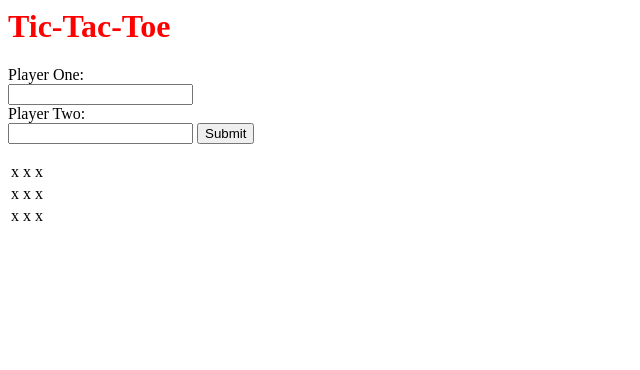
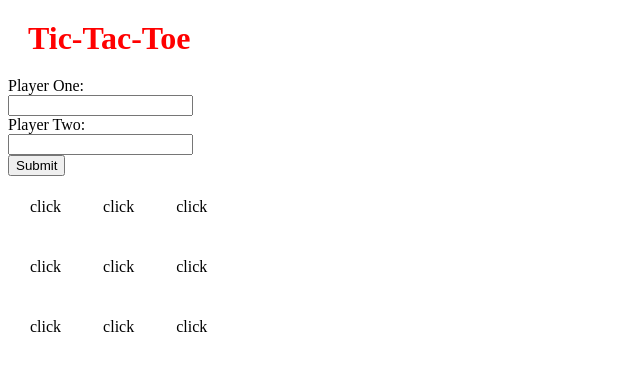
Before and after one commit to harmeetsingh029/arcade, a plain HTML site: page index.html in a window 1280 px wide. Shown: the whole page, without its empty margins (0-640 px from the left). Drawn offline with Linux system fonts and the light colour scheme.

Commit message:
added td ids and getnames function, updating renderstate

```diff
--- a/app.js
+++ b/app.js
@@ -7,6 +7,8 @@ let gameState = {
     ]
 }
 
+let currentPlayer = gameState.players[0]
+
 function buildInitialState(){
     for(let i = 0; i < 3; i++){
         for(let k = 0; k < 3; k++){
@@ -15,4 +17,41 @@ function buildInitialState(){
     }
 }
 
-let currentPlayer = gameState.players[0]
+function swapPlayer(){
+    if(currentPlayer === 'x'){
+        currentPlayer = gameState.players[1]
+    }
+    else{
+        currentPlayer = gameState.players[0]
+    }
+}
+
+
+
+
+function getNames(){
+    let playerNameOne = document.getElementById("playerOne")
+    let playerNameTWo = document.getElementById("playerTwo")
+    //alert(playerNameOne.value + playerNameTWo.value)
+}
+
+function renderState(){
+    if(gameState.board)
+    gameState.board[0][0] = currentPlayer.toString()
+    swapPlayer()
+}
+
+function onBoardClick(event){
+    let tdCell = event.target
+    //alert(event.target.className)
+    cell = event.target.className
+
+    if(!(tdCell.className.includes("taken"))){
+        tdCell.classList.add("taken")
+        tdCell.innerText = currentPlayer.toString()
+        renderState()
+    }
+}
+
+let board = document.getElementById('board')
+board.addEventListener('click', onBoardClick)
--- a/index.html
+++ b/index.html
@@ -5,31 +5,38 @@
     </head>
 
     <body>
-        <h1>Tic-Tac-Toe</h1>
-        <form>
-            <label for="playerOne">Player One:</label><br>
-            <input type="text" id="playerOne" name="playerOne"><br>
-            <label for="playerTwo">Player Two:</label><br>
-            <input type="text" id="playerTwo" name="playerTwo">
-            <input type="submit" value="Submit">
-          </form>
+        <div class='title'>
+            <h1>Tic-Tac-Toe</h1>
+        </div>
+
+        <div class='names'>
+
+                <label for="playerOne">Player One:</label><br>
+                <input type="text" id="playerOne" name="playerOne"><br>
+                <label for="playerTwo">Player Two:</label><br>
+                <input type="text" id="playerTwo" name="playerTwo"><br>
+                <button id = "submitButton" onClick = "getNames()" type="button">Submit</button>
+
+        </div>
+
         <table id='board'>
             <tr>
-                <td>x</td>
-                <td>x</td>
-                <td>x</td>
+                <td class = "one">click</td>
+                <td class = "two">click</td>
+                <td class = "three">click</td>
             </tr>
             <tr>
-                <td>x</td>
-                <td>x</td>
-                <td>x</td>
+                <td class = "four">click</td>
+                <td class = "five">click</td>
+                <td class = "six">click</td>
             </tr>
             <tr>
-                <td>x</td>
-                <td>x</td>
-                <td>x</td>
+                <td class = "seven">click</td>
+                <td class = "eight">click</td>
+                <td class = "nine">click</td>
             </tr>
         </table>
+
     </body>
 
 
--- a/style.css
+++ b/style.css
@@ -1,3 +1,18 @@
 h1 {
     color: red;
 }
+
+tr {
+    text-align: center;
+    margin: 20px;
+    padding: 20px;
+}
+
+h1 {
+    margin: 20px;
+}
+
+td {
+    margin: 20px;
+    padding: 20px;
+}
```
